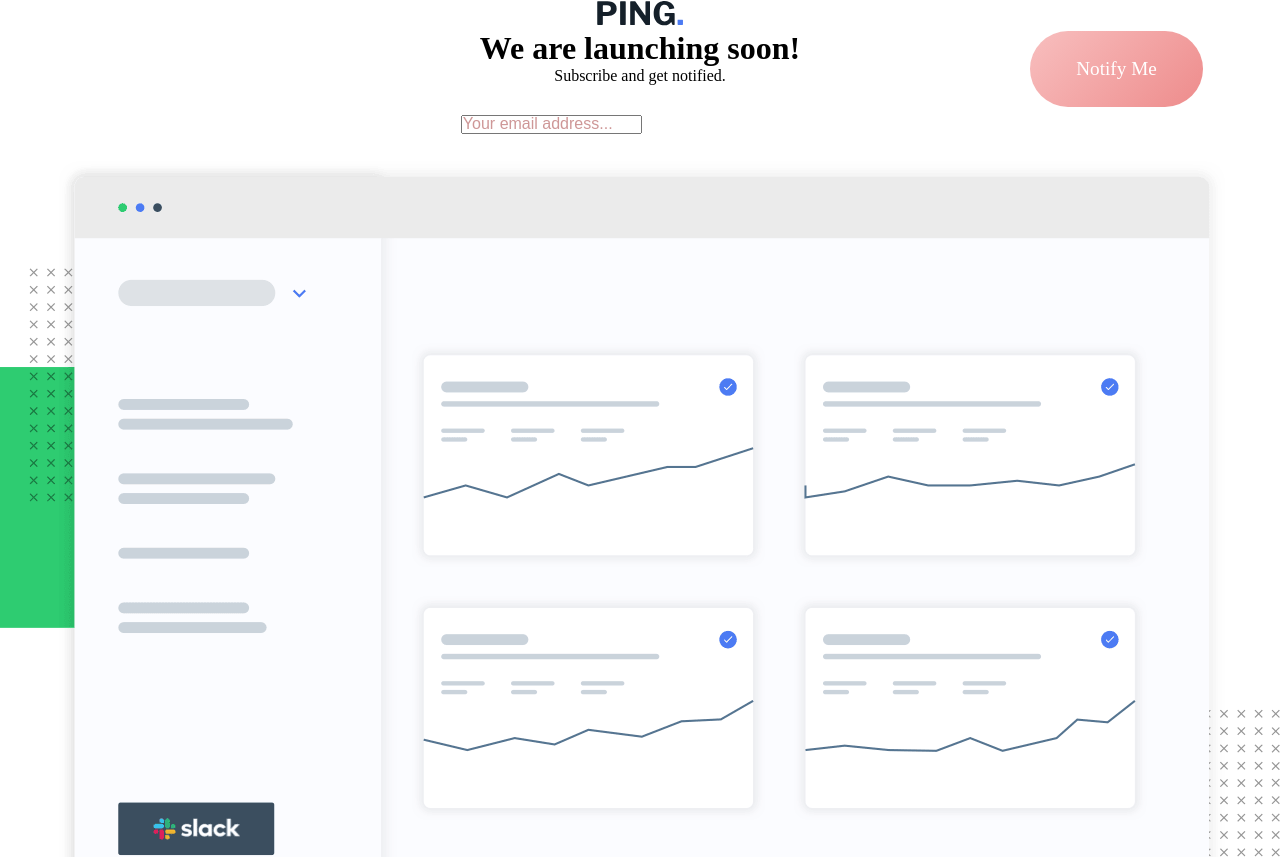
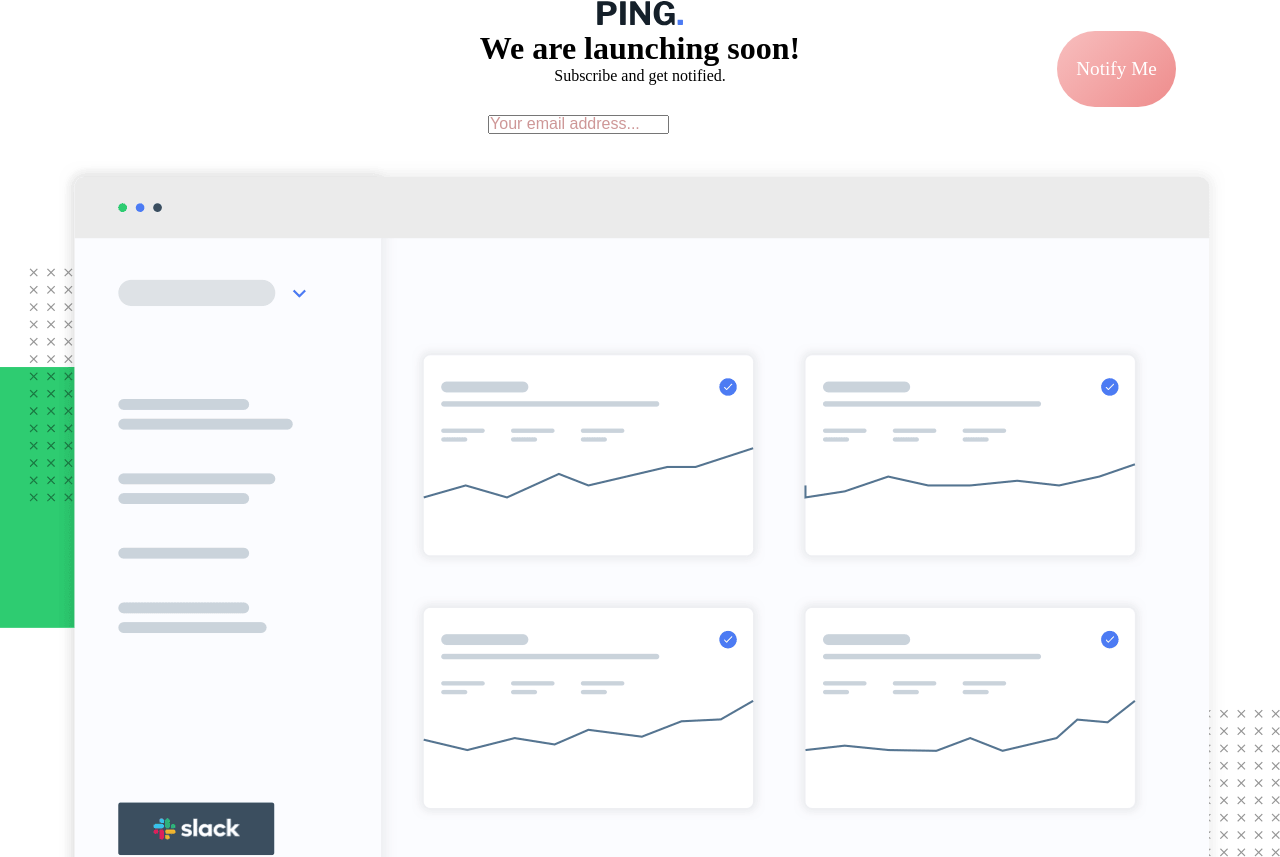
Before and after one commit to jarthurofv/ping-cooming-soon-page-master, a plain HTML site: page index.html in a window 1280 px wide. Shown: the top 857 px of the page. Drawn offline with Linux system fonts and the light colour scheme.

Commit message:
Update style.css

```diff
--- a/style.css
+++ b/style.css
@@ -94,7 +94,7 @@ footer input[type="email"] {
 }
 
 button {
-  padding: 1.7rem 2.9rem;
+  padding: 1.7rem 1.2rem;
   border: none;
   border-radius: 20rem;
 
```
